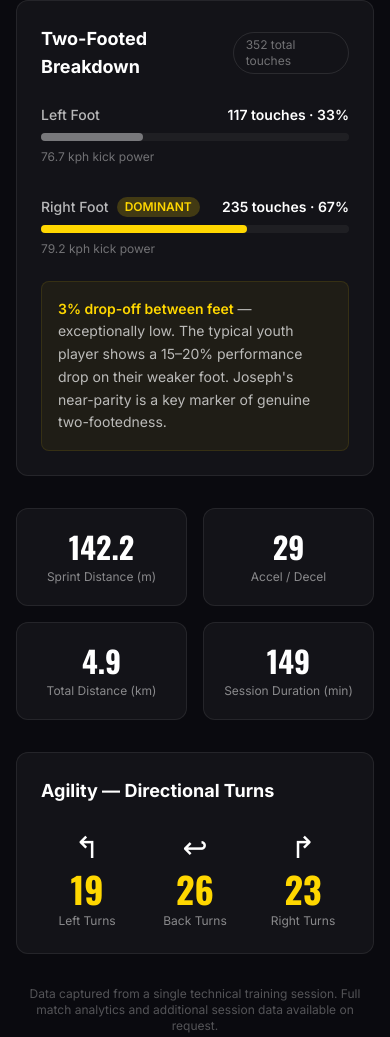
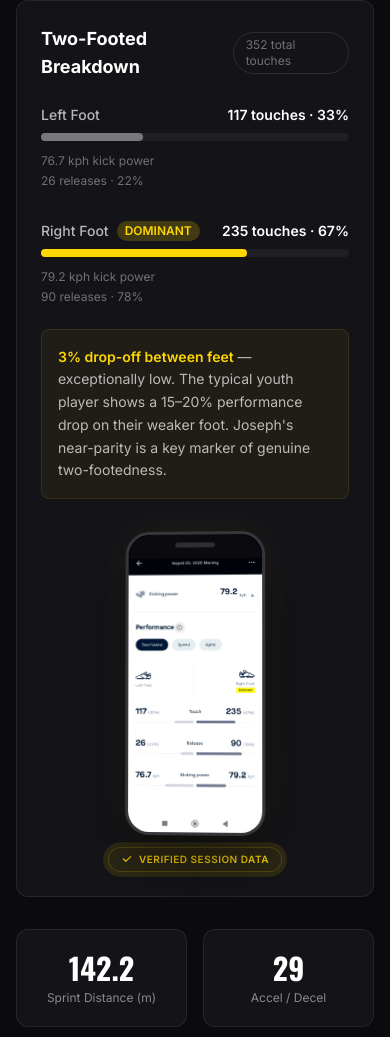
Before and after one commit to TradeFiti/player, a plain HTML site: page index.html in a window 390 px wide. Shown: the part 5355-6392 px from the top of the page. Drawn offline with nearby package versions, Linux system fonts and the light colour scheme.

Commit message:
feat: add phone mockup screenshots to stats section with verified data badges
Integrates two-footed and agility performance screenshots as 3D-tilted
phone mockups alongside their respective stat cards. Adds missing release
stats and agility metrics (intense turns, entry/exit speeds).

Co-Authored-By: Claude Opus 4.6 (1M context) <noreply@anthropic.com>

```diff
--- a/index.html
+++ b/index.html
@@ -121,6 +121,63 @@
 
     /* ── Stat number ── */
     .stat-number { font-family: 'Oswald', sans-serif; }
+
+    /* ── Phone mockup ── */
+    .phone-mockup {
+      position: relative;
+      width: 180px;
+      border-radius: 24px;
+      border: 3px solid rgba(255,255,255,0.15);
+      box-shadow: 0 25px 60px rgba(0,0,0,0.5), 0 0 40px rgba(255,215,0,0.08);
+      overflow: hidden;
+      transform: perspective(800px) rotateY(-6deg) rotateX(2deg);
+      transition: transform 0.5s ease, box-shadow 0.5s ease;
+      flex-shrink: 0;
+    }
+    .phone-mockup:hover {
+      transform: perspective(800px) rotateY(0deg) rotateX(0deg) scale(1.04);
+      box-shadow: 0 30px 80px rgba(0,0,0,0.6), 0 0 60px rgba(255,215,0,0.15);
+    }
+    .phone-mockup img {
+      width: 100%;
+      display: block;
+    }
+    .phone-mockup::before {
+      content: '';
+      position: absolute;
+      top: 0; left: 0; right: 0;
+      height: 24px;
+      background: #0a0a0f;
+      border-radius: 24px 24px 0 0;
+      z-index: 2;
+    }
+    .phone-mockup::after {
+      content: '';
+      position: absolute;
+      top: 8px;
+      left: 50%;
+      transform: translateX(-50%);
+      width: 40px;
+      height: 5px;
+      background: rgba(255,255,255,0.15);
+      border-radius: 10px;
+      z-index: 3;
+    }
+    @media (max-width: 768px) {
+      .phone-mockup {
+        width: 140px;
+        transform: perspective(800px) rotateY(-3deg) rotateX(1deg);
+      }
+    }
+
+    /* ── Verified badge pulse ── */
+    @keyframes verifiedPulse {
+      0%, 100% { box-shadow: 0 0 0 0 rgba(255,215,0,0.3); }
+      50%      { box-shadow: 0 0 0 8px rgba(255,215,0,0); }
+    }
+    .verified-badge {
+      animation: verifiedPulse 2.5s ease-in-out infinite;
+    }
 
   </style>
 </head>
@@ -476,6 +533,9 @@
           <span class="text-xs text-white/40 border border-white/10 rounded-full px-3 py-1">352 total touches</span>
         </div>
 
+        <div class="flex flex-col md:flex-row gap-8 items-start">
+          <!-- Stats column -->
+          <div class="flex-1 min-w-0">
             <div class="grid grid-cols-1 sm:grid-cols-2 gap-8">
               <!-- Left foot -->
               <div>
@@ -483,10 +543,13 @@
                   <span class="text-white/70 text-sm font-medium">Left Foot</span>
                   <span class="text-white font-semibold text-sm">117 touches · 33%</span>
                 </div>
-            <div class="w-full bg-white/5 rounded-full h-2 mb-2">
+                <div class="w-full bg-white/5 rounded-full h-2 mb-3">
                   <div class="progress-fill bg-white/40 h-2 rounded-full" style="width: 0%;" data-width="33%"></div>
                 </div>
+                <div class="space-y-1">
                   <p class="text-white/40 text-xs">76.7 kph kick power</p>
+                  <p class="text-white/40 text-xs">26 releases · 22%</p>
+                </div>
               </div>
               <!-- Right foot -->
               <div>
@@ -497,10 +560,13 @@
                   </div>
                   <span class="text-white font-semibold text-sm">235 touches · 67%</span>
                 </div>
-            <div class="w-full bg-white/5 rounded-full h-2 mb-2">
+                <div class="w-full bg-white/5 rounded-full h-2 mb-3">
                   <div class="progress-fill bg-gold h-2 rounded-full" style="width: 0%;" data-width="67%"></div>
                 </div>
+                <div class="space-y-1">
                   <p class="text-white/40 text-xs">79.2 kph kick power</p>
+                  <p class="text-white/40 text-xs">90 releases · 78%</p>
+                </div>
               </div>
             </div>
 
@@ -508,6 +574,19 @@
               <p class="text-white/70 text-sm leading-relaxed">
                 <span class="text-gold font-semibold">3% drop-off between feet</span> — exceptionally low. The typical youth player shows a 15–20% performance drop on their weaker foot. Joseph's near-parity is a key marker of genuine two-footedness.
               </p>
+            </div>
+          </div>
+
+          <!-- Phone screenshot -->
+          <div class="flex flex-col items-center gap-3 self-center" data-aos="fade-left" data-aos-delay="300">
+            <div class="phone-mockup">
+              <img src="assets/images/stats-twofooted.jpeg" alt="Live session data — Two-footed performance breakdown" loading="lazy" />
+            </div>
+            <div class="verified-badge flex items-center gap-1.5 bg-gold/10 border border-gold/20 rounded-full px-3 py-1">
+              <svg class="w-3 h-3 text-gold" fill="currentColor" viewBox="0 0 20 20"><path fill-rule="evenodd" d="M16.707 5.293a1 1 0 010 1.414l-8 8a1 1 0 01-1.414 0l-4-4a1 1 0 011.414-1.414L8 12.586l7.293-7.293a1 1 0 011.414 0z" clip-rule="evenodd"/></svg>
+              <span class="text-gold text-[10px] font-semibold tracking-wider uppercase">Verified Session Data</span>
+            </div>
+          </div>
         </div>
       </div>
 
@@ -538,7 +617,22 @@
       <!-- Agility row -->
       <div class="glass-card p-6 sm:p-8 mb-8" data-aos="fade-up" data-aos-delay="100">
         <h3 class="text-white font-bold text-lg mb-6">Agility — Directional Turns</h3>
-        <div class="grid grid-cols-3 gap-4 text-center">
+
+        <div class="flex flex-col-reverse md:flex-row gap-8 items-start">
+          <!-- Phone screenshot -->
+          <div class="flex flex-col items-center gap-3 self-center" data-aos="fade-right" data-aos-delay="300">
+            <div class="phone-mockup">
+              <img src="assets/images/stats-agility.jpeg" alt="Live session data — Agility performance breakdown" loading="lazy" />
+            </div>
+            <div class="verified-badge flex items-center gap-1.5 bg-gold/10 border border-gold/20 rounded-full px-3 py-1">
+              <svg class="w-3 h-3 text-gold" fill="currentColor" viewBox="0 0 20 20"><path fill-rule="evenodd" d="M16.707 5.293a1 1 0 010 1.414l-8 8a1 1 0 01-1.414 0l-4-4a1 1 0 011.414-1.414L8 12.586l7.293-7.293a1 1 0 011.414 0z" clip-rule="evenodd"/></svg>
+              <span class="text-gold text-[10px] font-semibold tracking-wider uppercase">Verified Session Data</span>
+            </div>
+          </div>
+
+          <!-- Stats column -->
+          <div class="flex-1 min-w-0">
+            <div class="grid grid-cols-3 gap-4 text-center mb-8">
               <div>
                 <p class="text-3xl mb-1">↰</p>
                 <p class="stat-number text-4xl font-black text-gold mb-1" data-target="19" data-decimals="0">0</p>
@@ -553,6 +647,24 @@
                 <p class="text-3xl mb-1">↱</p>
                 <p class="stat-number text-4xl font-black text-gold mb-1" data-target="23" data-decimals="0">0</p>
                 <p class="text-white/50 text-xs">Right Turns</p>
+              </div>
+            </div>
+
+            <!-- Additional agility metrics -->
+            <div class="grid grid-cols-1 sm:grid-cols-3 gap-4">
+              <div class="bg-white/[0.03] border border-white/[0.06] rounded-lg p-4 text-center">
+                <p class="stat-number text-3xl font-black text-white mb-1" data-target="5" data-decimals="0">0</p>
+                <p class="text-white/50 text-xs">Intense Turns</p>
+              </div>
+              <div class="bg-white/[0.03] border border-white/[0.06] rounded-lg p-4 text-center">
+                <p class="stat-number text-3xl font-black text-white mb-1" data-target="11.9" data-decimals="1">0</p>
+                <p class="text-white/50 text-xs">Avg Entry Speed (kph)</p>
+              </div>
+              <div class="bg-white/[0.03] border border-white/[0.06] rounded-lg p-4 text-center">
+                <p class="stat-number text-3xl font-black text-white mb-1" data-target="6.8" data-decimals="1">0</p>
+                <p class="text-white/50 text-xs">Avg Exit Speed (kph)</p>
+              </div>
+            </div>
           </div>
         </div>
       </div>
```
Also changed, not shown: assets/images/stats-twofooted.jpeg (added). Lines whose indentation alone changed are shown as unchanged.
